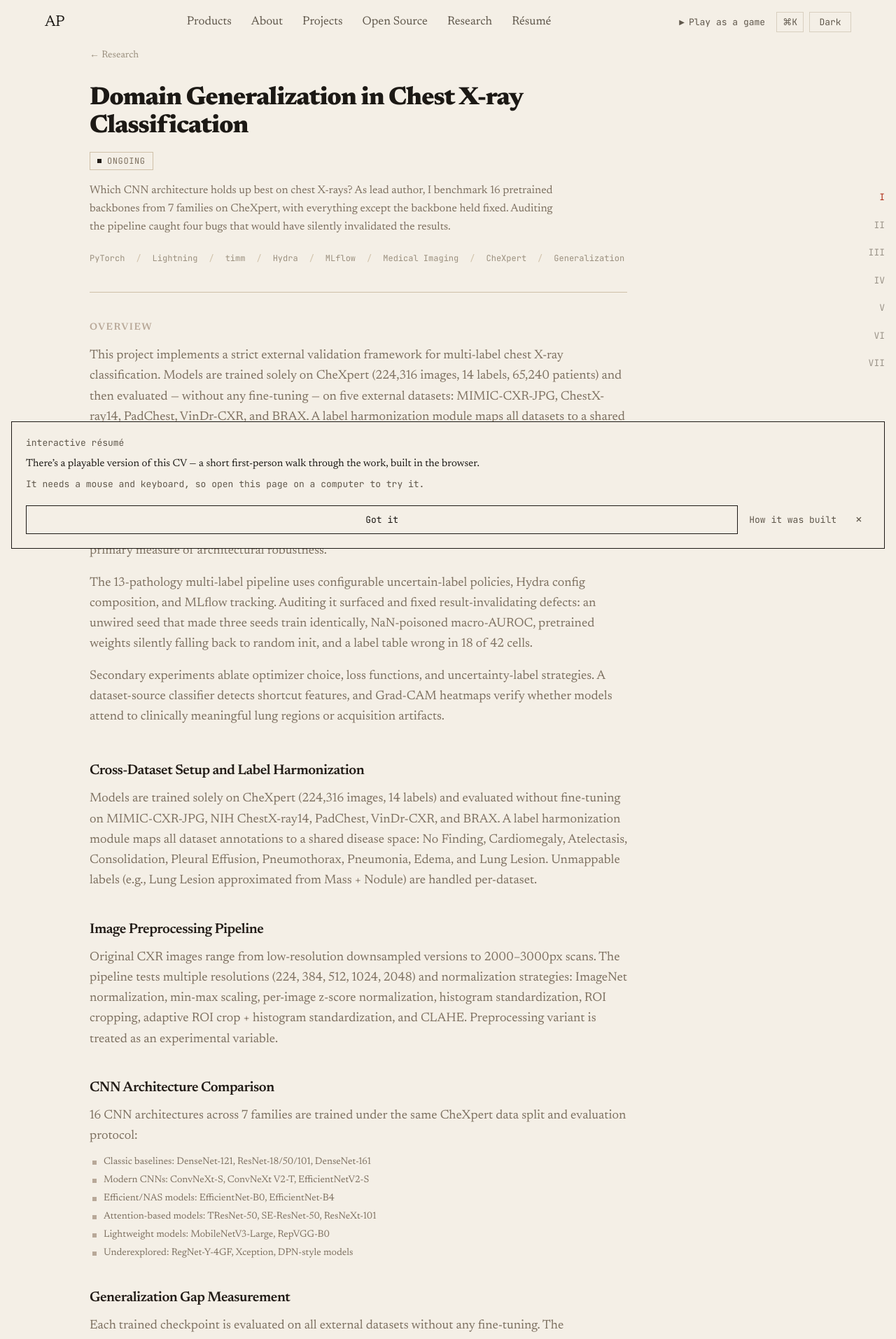
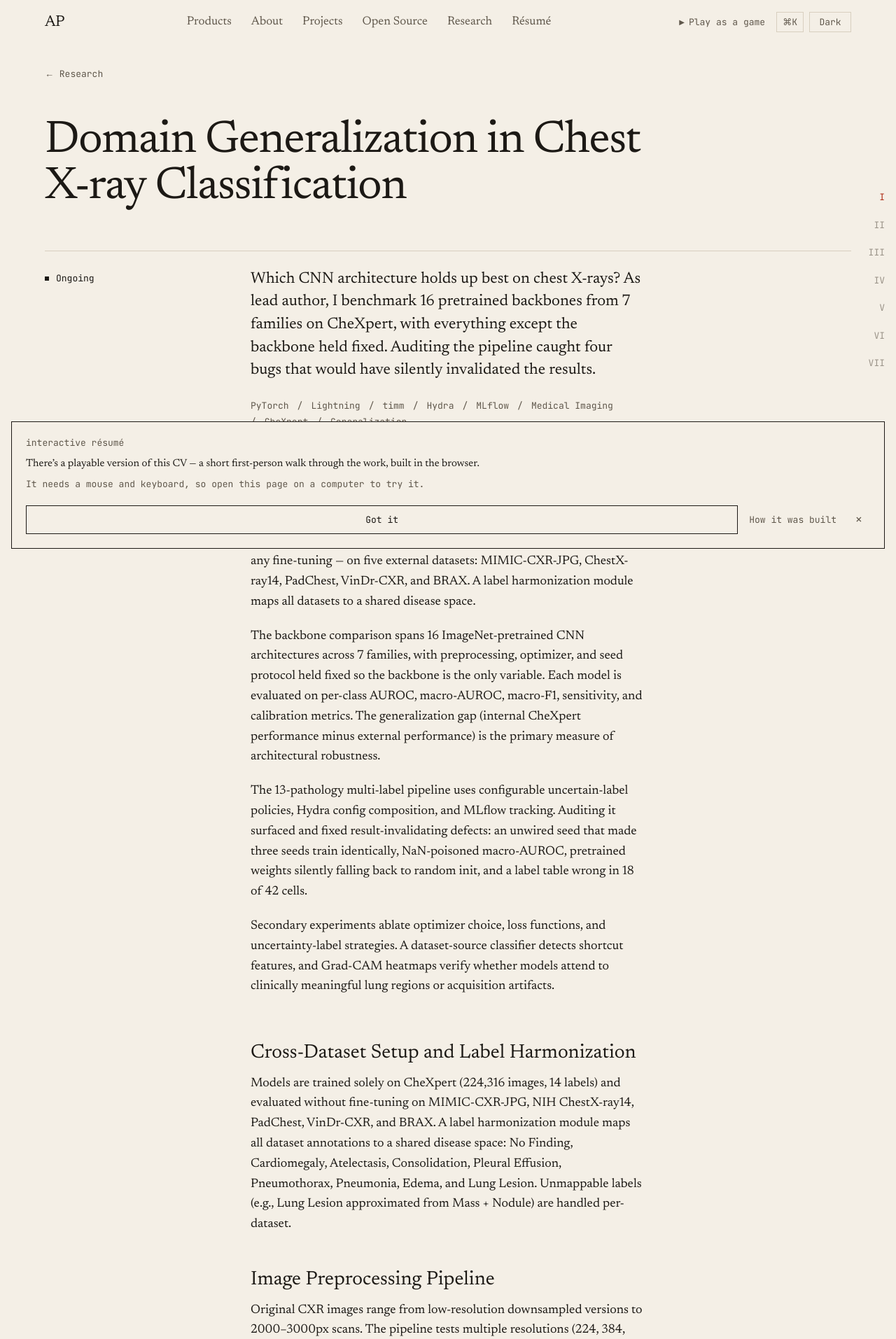
Before and after one commit to AnshulPatil2005/myportfolio, a Next.js app: page /research/cxr-generalization in a window 1280 px wide. Shown: the top 1913 px of the page at 70% size. Built offline with nearby package versions, Linux system fonts and the light colour scheme.

Commit message:
Restyle research pages with margin labels and numbered steps

```diff
--- a/app/research/[slug]/page.tsx
+++ b/app/research/[slug]/page.tsx
@@ -2,7 +2,6 @@ import { Metadata } from "next";
 import { notFound } from "next/navigation";
 import Link from "next/link";
 import { researchProjects } from "@/lib/data";
-import { Slide } from "@/app/animation/Slide";
 import { ResearchProjectType } from "@/types";
 
 type Props = { params: { slug: string } };
@@ -22,11 +21,9 @@ export async function generateMetadata({ params }: Props): Promise<Metadata> {
 
 function StatusBadge({ status }: { status: ResearchProjectType["status"] }) {
   return (
-    <span className="inline-flex items-center gap-2 text-xs font-mono uppercase tracking-wider px-2.5 py-1 border dark:border-zinc-700 border-zinc-300 dark:text-zinc-400 text-zinc-600">
+    <span className="inline-flex items-center gap-2.5 font-mono text-meta text-fg">
       <span
-        className={`w-1.5 h-1.5 shrink-0 ${
-          status === "Ongoing" ? "dark:bg-zinc-100 bg-zinc-900" : "dark:bg-zinc-600 bg-zinc-400"
-        }`}
+        className={`w-1.5 h-1.5 shrink-0 ${status === "Ongoing" ? "bg-fg" : "bg-muted"}`}
       />
       {status}
     </span>
@@ -38,48 +35,46 @@ export default function ResearchDetail({ params }: Props) {
   if (!project) notFound();
 
   return (
-    <main className="max-w-6xl mx-auto lg:px-16 px-8 mb-20">
-      <Slide>
+    <main className="max-w-7xl mx-auto px-6 md:px-12 lg:px-16 mb-20">
       {/* Back link */}
-        <Link
-          href="/#research"
-          className="inline-flex items-center gap-1.5 text-sm dark:text-zinc-400 text-zinc-500 hover:dark:text-zinc-200 hover:text-zinc-800 mb-8 transition-colors duration-150"
-        >
+      <Link href="/#research" className="inline-block mt-8 font-mono text-meta link-muted">
         ← Research
       </Link>
 
-        <div className="max-w-3xl">
-          {/* Title + status */}
-          <div className="flex items-start justify-between gap-4 mb-4 flex-wrap">
-            <h1 className="font-incognito font-black tracking-tight sm:text-4xl text-2xl leading-tight max-w-2xl">
+      <h1
+        className="mt-8 md:mt-12 mb-10 md:mb-14 leading-[1.02] tracking-[-0.02em] max-w-[24ch]"
+        style={{ fontSize: "clamp(2.5rem, 1.35rem + 3.4vw, 4.5rem)" }}
+      >
         {project.title}
       </h1>
+
+      <div className="folio lg:grid-rows-[auto_1fr] border-t border-line pt-6 mb-16">
+        <div className="lg:col-span-3 lg:row-start-1 mb-5 lg:mb-0">
           <StatusBadge status={project.status} />
         </div>
 
         {/* Short description */}
-          <p className="text-base dark:text-zinc-400 text-zinc-600 leading-relaxed mb-6 max-w-2xl">
+        <p className="lg:col-start-4 lg:col-span-6 lg:row-start-1 text-lead text-fg mb-6">
           {project.shortDescription}
         </p>
 
         {/* Tags */}
-          <div className="flex flex-wrap gap-x-4 gap-y-1.5 mb-10 font-mono text-xs dark:text-zinc-500 text-zinc-500">
+        <p className="lg:col-start-4 lg:col-span-6 lg:row-start-2 flex flex-wrap gap-x-3 gap-y-1 font-mono text-meta text-muted">
           {project.tags.map((tag, i) => (
             <span key={tag}>
-                {i > 0 && <span className="mr-4 dark:text-zinc-700 text-zinc-300">/</span>}
+              {i > 0 && <span className="mr-3" aria-hidden="true">/</span>}
               {tag}
             </span>
           ))}
+        </p>
       </div>
 
-          <hr className="dark:border-zinc-800 border-zinc-300 mb-10" />
-
       {/* Overview paragraphs */}
-          <section className="mb-12">
-            <h2 className="font-incognito text-sm font-semibold uppercase tracking-widest dark:text-zinc-500 text-zinc-400 mb-4">
+      <section className="folio border-t border-line pt-6 mb-16">
+        <h2 className="lg:col-span-3 font-mono text-meta text-muted mb-5 lg:mb-0 lg:pt-1.5">
           Overview
         </h2>
-            <div className="dark:text-zinc-400 text-zinc-600 leading-relaxed space-y-4">
+        <div className="lg:col-start-4 lg:col-span-6 text-body text-fg space-y-5">
           {project.fullDescription.map((para, i) => (
             <p key={i}>{para}</p>
           ))}
@@ -88,23 +83,20 @@ export default function ResearchDetail({ params }: Props) {
 
       {/* Detailed sections */}
       {project.sections && project.sections.length > 0 && (
-            <div className="space-y-10 mb-12">
+        <div className="folio mb-16">
+          <div className="lg:col-start-4 lg:col-span-6 space-y-12">
             {project.sections.map((section, i) => (
               <section key={i}>
-                  <h2 className="font-incognito text-xl font-semibold tracking-tight mb-3 dark:text-zinc-100 text-zinc-900">
+                <h2 className="text-h3 mb-3">
                   {section.heading}
                 </h2>
-                  <p className="dark:text-zinc-400 text-zinc-600 leading-relaxed mb-3">
+                <p className="text-body text-fg mb-4">
                   {section.body}
                 </p>
                 {section.bullets && section.bullets.length > 0 && (
-                    <ul className="space-y-1.5 ml-1">
+                  <ul className="space-y-2 border-l border-line pl-5">
                     {section.bullets.map((b, bi) => (
-                        <li
-                          key={bi}
-                          className="flex items-start gap-2.5 text-sm dark:text-zinc-400 text-zinc-600"
-                        >
-                          <span className="mt-2 w-1.5 h-1.5 dark:bg-zinc-500 bg-zinc-400 shrink-0" />
+                      <li key={bi} className="text-body text-muted">
                         {b}
                       </li>
                     ))}
@@ -113,23 +105,26 @@ export default function ResearchDetail({ params }: Props) {
               </section>
             ))}
           </div>
+        </div>
       )}
 
       {/* Pipeline */}
       {project.pipeline && project.pipeline.length > 0 && (
-            <section>
-              <h2 className="font-incognito text-xl font-semibold tracking-tight mb-4 dark:text-zinc-100 text-zinc-900">
+        <section className="border-t border-line pt-6">
+          <div className="folio mb-6">
+            <h2 className="lg:col-start-4 lg:col-span-6 text-h3">
               {project._id === "cxr-generalization"
                 ? "Implementation Pipeline"
                 : "ML Workflow"}
             </h2>
-              <ol className="space-y-3">
+          </div>
+          <ol>
             {project.pipeline.map((step, i) => (
-                  <li key={i} className="flex items-start gap-3">
-                    <span className="shrink-0 w-6 h-6 border dark:border-zinc-700 border-zinc-300 dark:text-zinc-400 text-zinc-500 font-mono text-xs flex items-center justify-center mt-0.5">
+              <li key={i} className="folio flex gap-4 items-baseline py-3 border-b border-line">
+                <span className="lg:col-span-3 lg:text-right lg:pr-6 font-mono text-meta text-muted">
                   {String(i + 1).padStart(2, "0")}
                 </span>
-                    <p className="text-sm dark:text-zinc-400 text-zinc-600 leading-relaxed pt-0.5">
+                <p className="lg:col-start-4 lg:col-span-6 text-body text-fg">
                   {step}
                 </p>
               </li>
@@ -137,8 +132,6 @@ export default function ResearchDetail({ params }: Props) {
           </ol>
         </section>
       )}
-        </div>
-      </Slide>
     </main>
   );
 }
```
Lines whose indentation alone changed are shown as unchanged.
